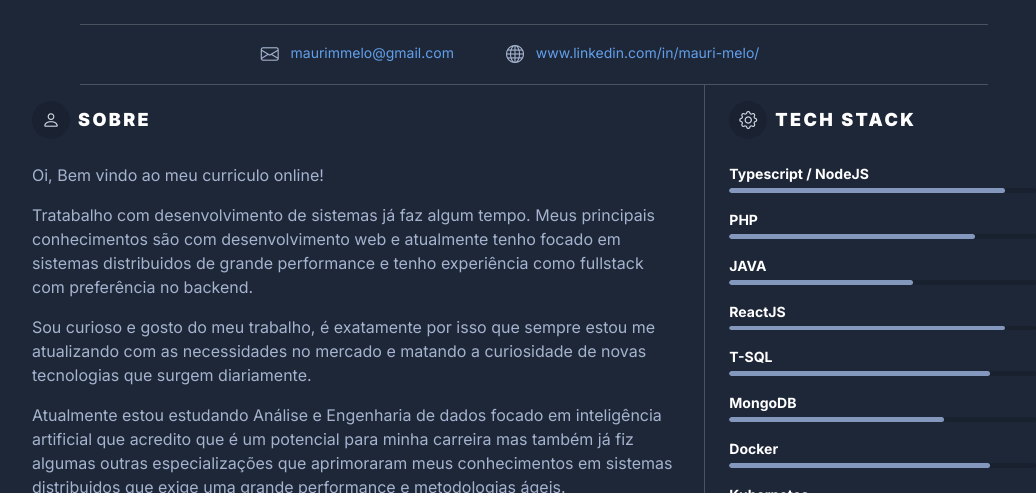
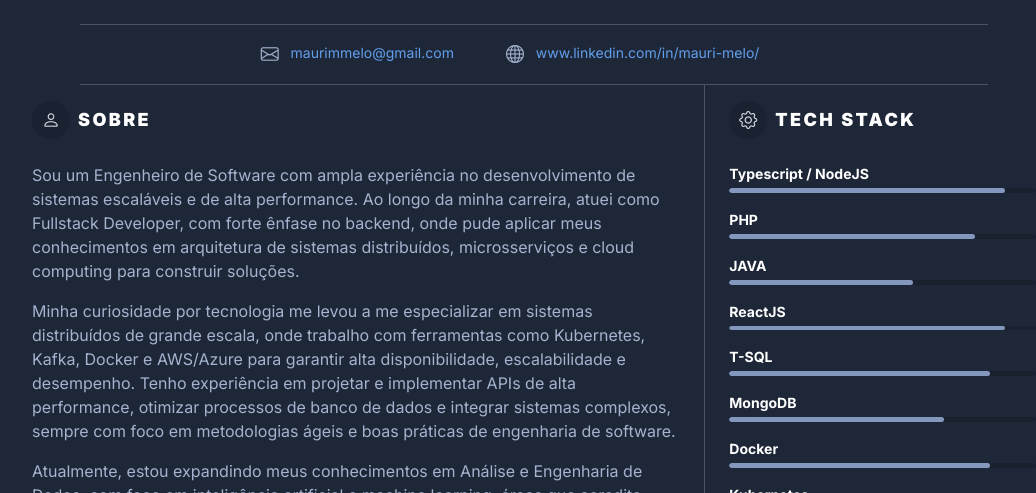
Before and after one commit to MauriMelo/maurimelo, a website built with Vite: page src/index.html in a window 1280 px wide. Shown: the part 307-800 px from the top of the page, without its empty margins (106-1142 px from the left). Built offline with nearby package versions, Linux system fonts and the light colour scheme.

Commit message:
change about me text

```diff
--- a/src/index.html
+++ b/src/index.html
@@ -20,18 +20,14 @@
                                             </h3>
                                         </div>
                                         <div class="resume-summary-desc">
-                                            <p>Oi, Bem vindo ao meu curriculo online!</p>
                                             <p>
-                                                Tratabalho com desenvolvimento de sistemas já faz algum tempo.
-                                                Meus principais conhecimentos são com desenvolvimento web e atualmente tenho focado em sistemas distribuidos de grande performance e
-                                                tenho experiência como fullstack com preferência no backend.
+                                                Sou um Engenheiro de Software com ampla experiência no desenvolvimento de sistemas escaláveis e de alta performance. Ao longo da minha carreira, atuei como Fullstack Developer, com forte ênfase no backend, onde pude aplicar meus conhecimentos em arquitetura de sistemas distribuídos, microsserviços e cloud computing para construir soluções.
                                             </p>
                                             <p>
-                                                Sou curioso e gosto do meu trabalho, é exatamente por isso que sempre estou me atualizando com as necessidades no mercado e matando a curiosidade de novas tecnologias que surgem diariamente.
+                                                Minha curiosidade por tecnologia me levou a me especializar em sistemas distribuídos de grande escala, onde trabalho com ferramentas como Kubernetes, Kafka, Docker e AWS/Azure para garantir alta disponibilidade, escalabilidade e desempenho. Tenho experiência em projetar e implementar APIs de alta performance, otimizar processos de banco de dados e integrar sistemas complexos, sempre com foco em metodologias ágeis e boas práticas de engenharia de software.
                                             </p>
                                             <p>
-                                                Atualmente estou estudando Análise e Engenharia de dados focado em inteligência artificial que acredito que é um potencial para minha carreira mas também já fiz algumas outras especializações
-                                                que aprimoraram meus conhecimentos em sistemas distribuidos que exige uma grande performance e metodologias ágeis.
+                                                Atualmente, estou expandindo meus conhecimentos em Análise e Engenharia de Dados, com foco em inteligência artificial e machine learning, áreas que acredito serem o futuro da tecnologia e que complementam minha expertise em sistemas distribuídos. Sou um profissional curioso e proativo, sempre em busca de novos desafios e tecnologias que possam agregar valor aos projetos em que atuo.
                                             </p>
                                         </div>
                                     </section>
```
